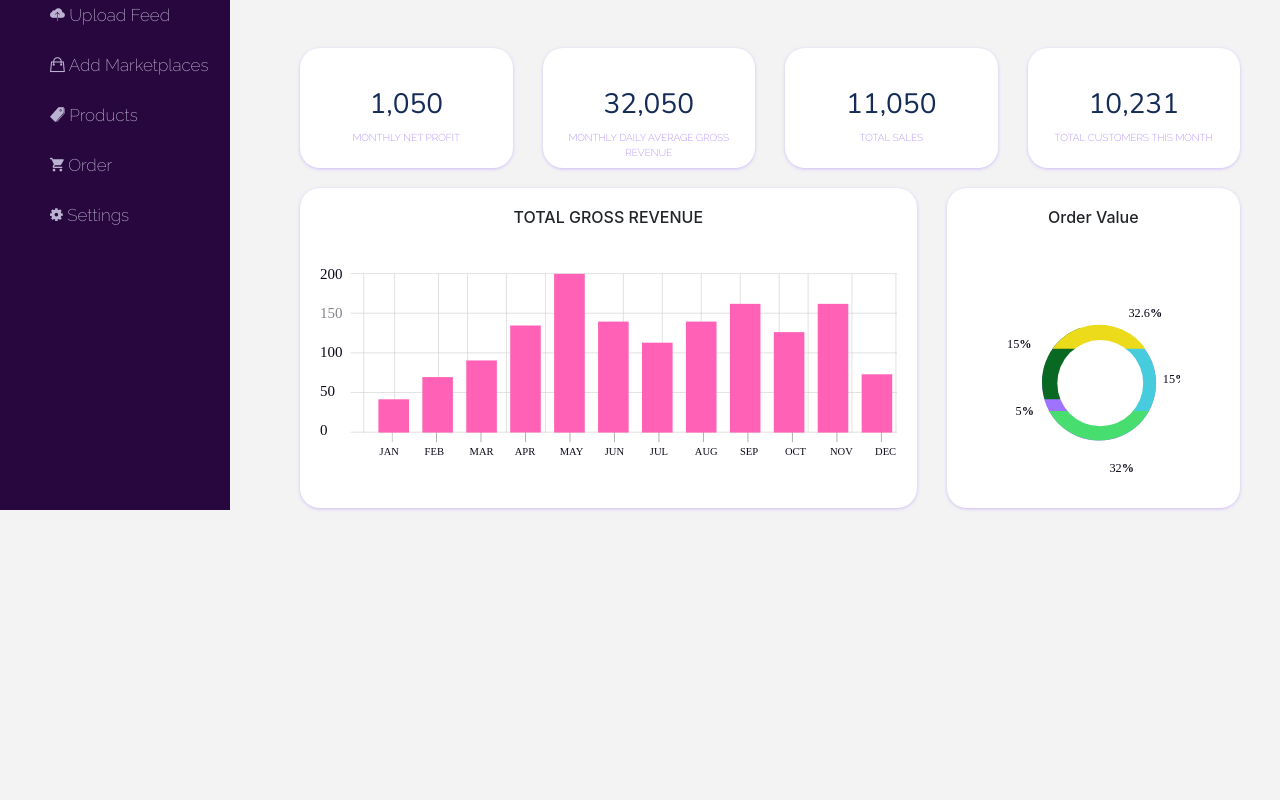
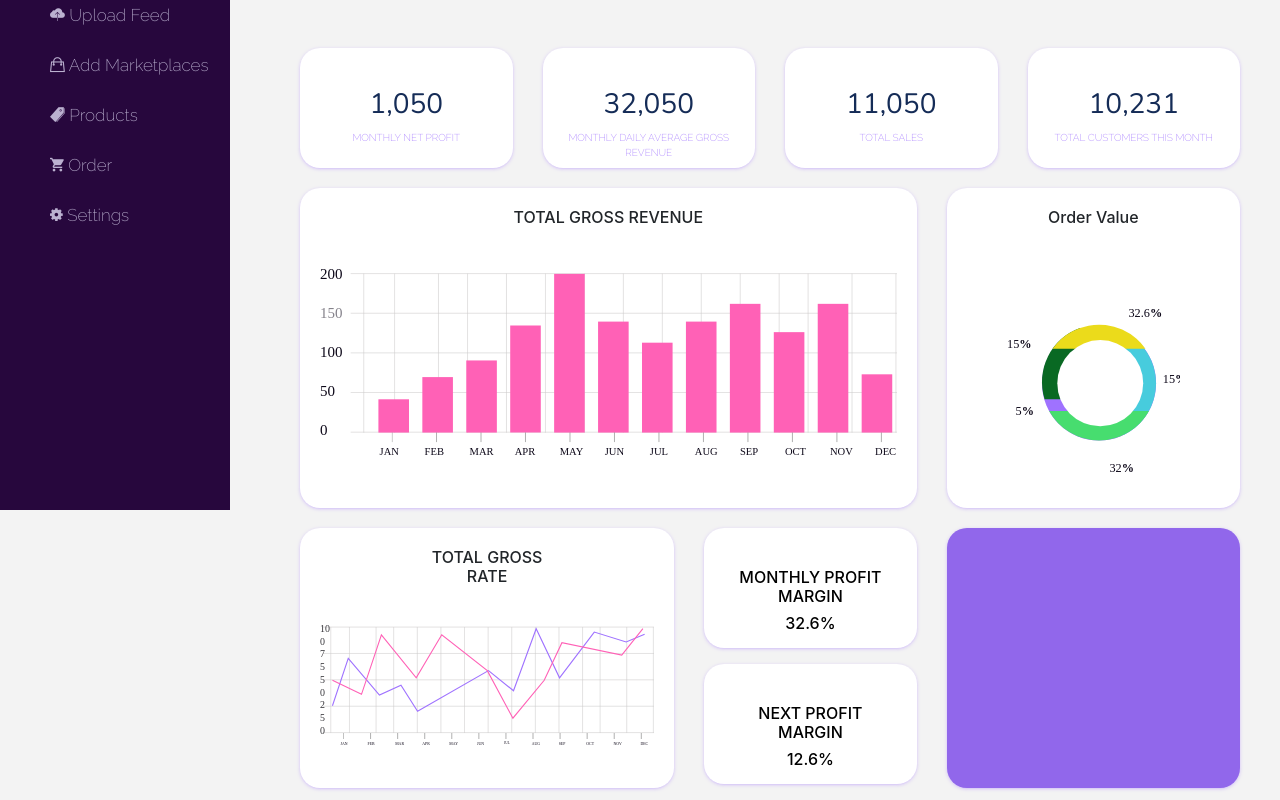
Before and after one commit to iamcoderisk/covi19client, a Next.js app: page / in a window 1280 px wide. Shown: the part 290-1090 px from the top of the page. Before the commit the page ends 835 px from the top, so only its background shows below. Built offline with nearby package versions, Linux system fonts and the light colour scheme.

Commit message:
last updates

```diff
--- a/pages/main/FirstHome.js
+++ b/pages/main/FirstHome.js
@@ -53,8 +53,8 @@ export default function FirstHome(){
                         </div>
                         <div className="col-md-6">
                             <div className="shoppers">
-                              <h3>1,050</h3>
-                              <p>Webshops</p>
+                              <h3>11,050</h3>
+                              <p>Orders</p>
                             </div>
                         </div>
                         <div className="col-md-2">
@@ -70,13 +70,13 @@ export default function FirstHome(){
                    <div className="row">
                         <div className="col-md-4">
                             <div className="icon_circle">
-                                <i className="ion-android-cart"></i>
+                                <i className="ion-bag"></i>
                             </div>
                         </div>
                         <div className="col-md-6">
                             <div className="shoppers">
                               <h3>10,271</h3>
-                              <p>Orders</p>
+                              <p>Marketplaces</p>
                             </div>
                         </div>
                         <div className="col-md-2">
@@ -98,7 +98,7 @@ export default function FirstHome(){
                         <div className="col-md-6">
                             <div className="shoppers">
                               <h3>1,050</h3>
-                              <p>Marketplaces</p>
+                              <p>Others</p>
                             </div>
                         </div>
                         <div className="col-md-2">
@@ -221,6 +221,72 @@ export default function FirstHome(){
               </div>
 
 
+              <div className="container">
+            <div className="row justify-content-center">
+            <div className="col-md-5">
+                <div className="simple_container_3">
+                   <div className="row justify-content-center">
+                      <div className="col-md-6 text-center">
+                      <h6>TOTAL GROSS RATE</h6>
+                      </div>
+                   </div>
+                   <div className="row justify-content-center">
+                      <div className="col-md-12 real">
+                      <img src="./assets/img/chart2.svg" className="img-fluid" />
+
+                      </div>
+                   </div>
+                </div>
+              </div>
+
+
+              <div className="col-md-3 margin-top">
+              <div className="row">
+
+              <div className="col-md-12 form-group">
+                <div className="simple_container">
+                   <div className="row">
+
+                        <div className="col-md-12 text-center">
+                            <div className="shoppers profit margin">
+                              <h6>Monthly profit margin</h6>
+                             <h6>32.6%</h6>
+                            </div>
+                        </div>
+
+                   </div>
+                </div>
+              </div>
+              </div>
+
+                <div className="row">
+                  <br />
+                <div className="col-md-12 form-group">
+                <div className="simple_container">
+                   <div className="row">
+
+                        <div className="col-md-12 text-center">
+                            <div className="shoppers profit margin">
+                            <h6>Next profit margin</h6>
+                             <h6>12.6%</h6>
+                            </div>
+                        </div>
+
+                   </div>
+                </div>
+              </div>
+                </div>
+              </div>
+              <div className="col-md-4">
+              <div className="simple_container_4">
+
+                </div>
+              </div>
+
+              </div>
+            </div>
+
+
 
             </div>
             </div>
--- a/public/assets/css/app.css
+++ b/public/assets/css/app.css
@@ -131,6 +131,33 @@ border-radius:20px;
 padding:20px;
 margin-top:20px;
 }
+.simple_container_3{
+  height:260px;
+  -webkit-box-shadow: 0px 1px 5px -2px rgba(159,114,255,1);
+-moz-box-shadow: 0px 1px 5px -2px rgba(159,114,255,1);
+box-shadow: 0px 1px 5px -2px rgba(159,114,255,1);
+background:#ffffff;
+border-radius:20px;
+padding:20px;
+margin-top:20px;
+}
+.simple_container_4{
+  height:260px;
+  -webkit-box-shadow: 0px 1px 5px -2px rgba(159,114,255,1);
+-moz-box-shadow: 0px 1px 5px -2px rgba(159,114,255,1);
+box-shadow: 0px 1px 5px -2px rgba(159,114,255,1);
+background:#9167EB;
+border-radius:20px;
+padding:20px;
+margin-top:20px;
+}
+ .margin h6{
+  text-transform: uppercase;
+  color: #000000 !important;
+}
+.margin-top{
+  margin-top:20px;
+}
 .chart3{
   padding:40px;
 }
```
